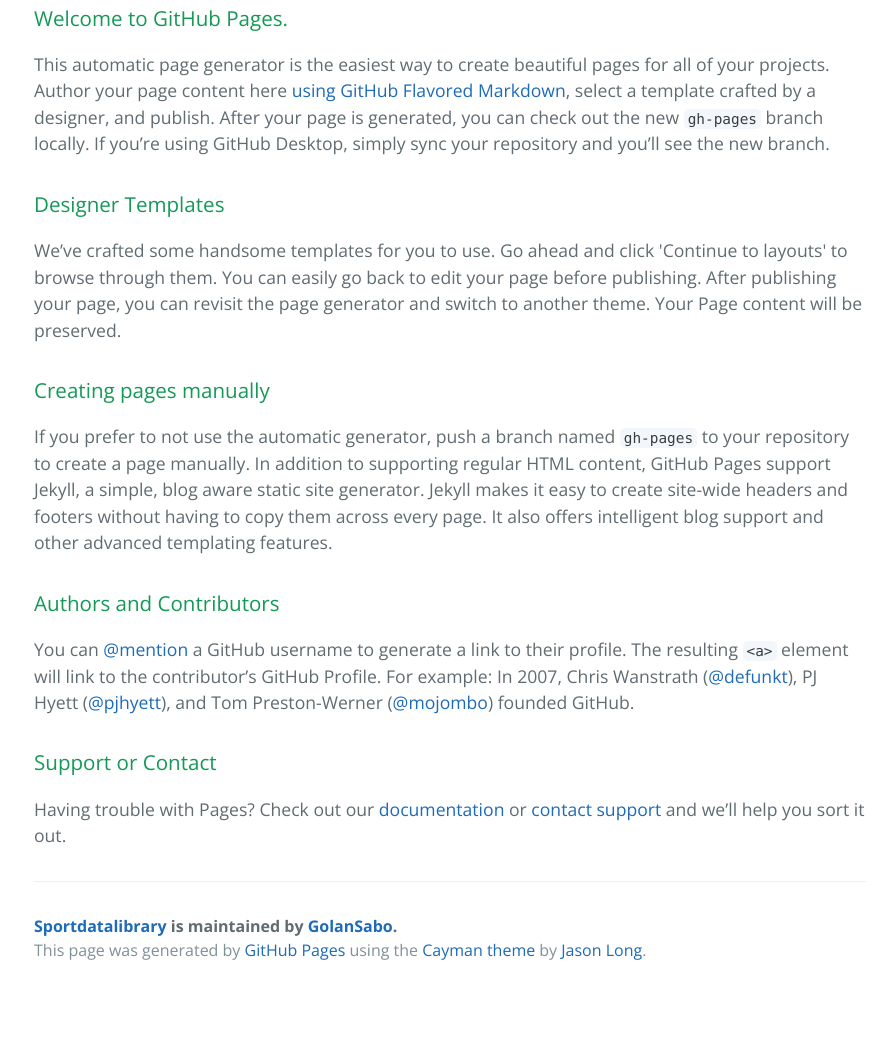
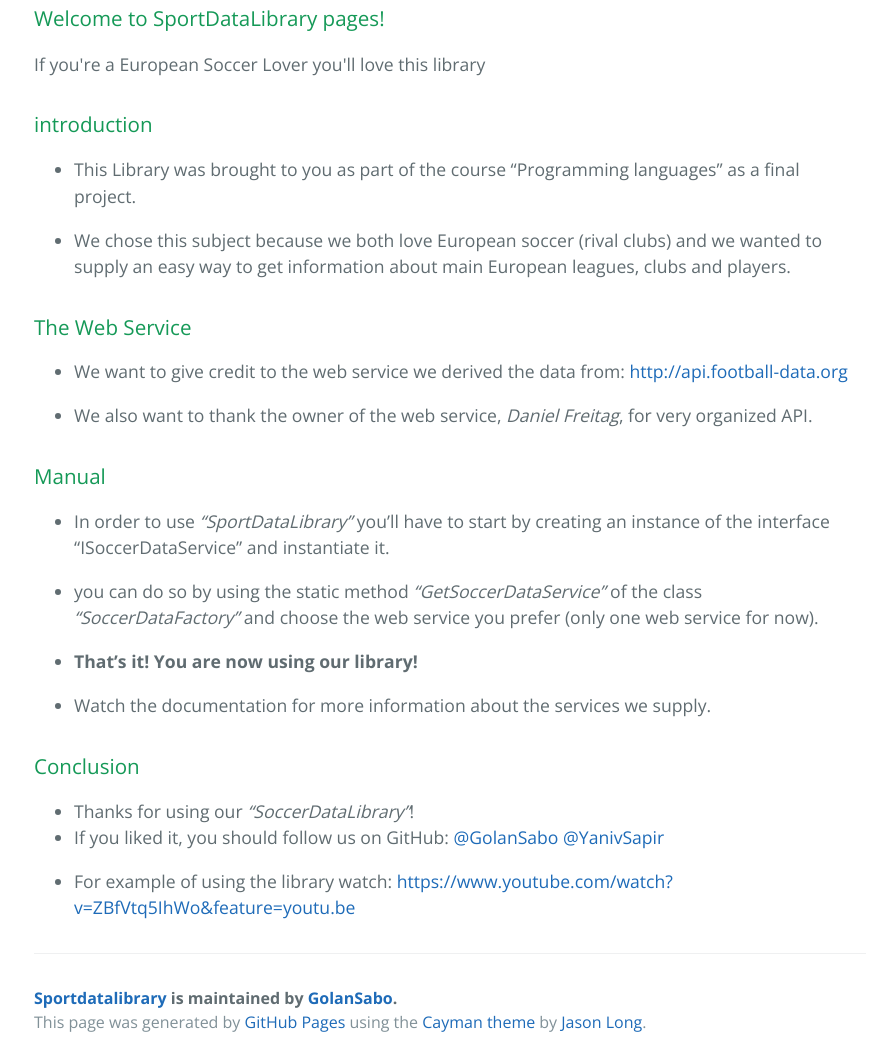
Before and after one commit to GolanSabo/SportDataLibrary, a plain HTML site: page index.html in a window 1280 px wide. Shown: the part 412-1449 px from the top of the page, without its empty margins (190-1085 px from the left). Before the commit the page ends 1406 px from the top, so only its background shows below. Drawn offline with nearby package versions, Linux system fonts and the light colour scheme.

Commit message:
Create gh-pages branch via GitHub

```diff
--- a/index.html
+++ b/index.html
@@ -20,29 +20,58 @@
 
     <section class="main-content">
       <h3>
-<a id="welcome-to-github-pages" class="anchor" href="#welcome-to-github-pages" aria-hidden="true"><span class="octicon octicon-link"></span></a>Welcome to GitHub Pages.</h3>
+<a id="welcome-to-sportdatalibrary-pages" class="anchor" href="#welcome-to-sportdatalibrary-pages" aria-hidden="true"><span class="octicon octicon-link"></span></a>Welcome to SportDataLibrary pages!</h3>
 
-<p>This automatic page generator is the easiest way to create beautiful pages for all of your projects. Author your page content here <a href="https://guides.github.com/features/mastering-markdown/">using GitHub Flavored Markdown</a>, select a template crafted by a designer, and publish. After your page is generated, you can check out the new <code>gh-pages</code> branch locally. If you’re using GitHub Desktop, simply sync your repository and you’ll see the new branch.</p>
+<p>If you're a European Soccer Lover you'll love this library</p>
 
 <h3>
-<a id="designer-templates" class="anchor" href="#designer-templates" aria-hidden="true"><span class="octicon octicon-link"></span></a>Designer Templates</h3>
+<a id="introduction" class="anchor" href="#introduction" aria-hidden="true"><span class="octicon octicon-link"></span></a>introduction</h3>
 
-<p>We’ve crafted some handsome templates for you to use. Go ahead and click 'Continue to layouts' to browse through them. You can easily go back to edit your page before publishing. After publishing your page, you can revisit the page generator and switch to another theme. Your Page content will be preserved.</p>
+<ul>
+<li><p>This Library was brought to you as part of the course
+“Programming languages” as a final project.</p></li>
+<li><p>We chose this subject because we both love European soccer (rival clubs)
+and we wanted to supply an easy way
+to get information about main European leagues, clubs and players. </p></li>
+</ul>
 
 <h3>
-<a id="creating-pages-manually" class="anchor" href="#creating-pages-manually" aria-hidden="true"><span class="octicon octicon-link"></span></a>Creating pages manually</h3>
+<a id="the-web-service" class="anchor" href="#the-web-service" aria-hidden="true"><span class="octicon octicon-link"></span></a>The Web Service</h3>
 
-<p>If you prefer to not use the automatic generator, push a branch named <code>gh-pages</code> to your repository to create a page manually. In addition to supporting regular HTML content, GitHub Pages support Jekyll, a simple, blog aware static site generator. Jekyll makes it easy to create site-wide headers and footers without having to copy them across every page. It also offers intelligent blog support and other advanced templating features.</p>
+<ul>
+<li><p>We want to give credit to the web service we derived the data from:
+<a href="http://api.football-data.org">http://api.football-data.org</a></p></li>
+<li><p>We also want to thank the owner of the web
+service, <em>Daniel Freitag</em>, for very organized API.</p></li>
+</ul>
 
 <h3>
-<a id="authors-and-contributors" class="anchor" href="#authors-and-contributors" aria-hidden="true"><span class="octicon octicon-link"></span></a>Authors and Contributors</h3>
+<a id="manual" class="anchor" href="#manual" aria-hidden="true"><span class="octicon octicon-link"></span></a>Manual</h3>
 
-<p>You can <a href="https://github.com/blog/821" class="user-mention">@mention</a> a GitHub username to generate a link to their profile. The resulting <code>&lt;a&gt;</code> element will link to the contributor’s GitHub Profile. For example: In 2007, Chris Wanstrath (<a href="https://github.com/defunkt" class="user-mention">@defunkt</a>), PJ Hyett (<a href="https://github.com/pjhyett" class="user-mention">@pjhyett</a>), and Tom Preston-Werner (<a href="https://github.com/mojombo" class="user-mention">@mojombo</a>) founded GitHub.</p>
+<ul>
+<li><p>In order to use <em>“SportDataLibrary”</em> you’ll have to
+start by creating an instance of the interface
+“ISoccerDataService” and instantiate it.</p></li>
+<li><p>you can do so by using the static method <em>“GetSoccerDataService”</em>
+of the class <em>“SoccerDataFactory”</em> and choose
+the web service you prefer (only one web service for now).</p></li>
+<li><p><strong>That’s it!</strong>
+    <strong>You are now using our library!</strong></p></li>
+<li><p>Watch the documentation for more information
+about the services we supply.</p></li>
+</ul>
 
 <h3>
-<a id="support-or-contact" class="anchor" href="#support-or-contact" aria-hidden="true"><span class="octicon octicon-link"></span></a>Support or Contact</h3>
+<a id="conclusion" class="anchor" href="#conclusion" aria-hidden="true"><span class="octicon octicon-link"></span></a>Conclusion</h3>
 
-<p>Having trouble with Pages? Check out our <a href="https://help.github.com/pages">documentation</a> or <a href="https://github.com/contact">contact support</a> and we’ll help you sort it out.</p>
+<ul>
+<li>Thanks for using our <em>“SoccerDataLibrary”</em>!</li>
+<li><p>If you liked it, you should follow us on GitHub:
+  <a href="https://github.com/GolanSabo" class="user-mention">@GolanSabo</a>
+  <a href="https://github.com/YanivSapir" class="user-mention">@YanivSapir</a></p></li>
+<li><p>For example of using the library watch:
+<a href="https://www.youtube.com/watch?v=ZBfVtq5IhWo&amp;feature=youtu.be">https://www.youtube.com/watch?v=ZBfVtq5IhWo&amp;feature=youtu.be</a></p></li>
+</ul>
 
       <footer class="site-footer">
         <span class="site-footer-owner"><a href="https://github.com/GolanSabo/SportDataLibrary">Sportdatalibrary</a> is maintained by <a href="https://github.com/GolanSabo">GolanSabo</a>.</span>
```
Also changed, not shown: params.json (+1 -1 lines).
